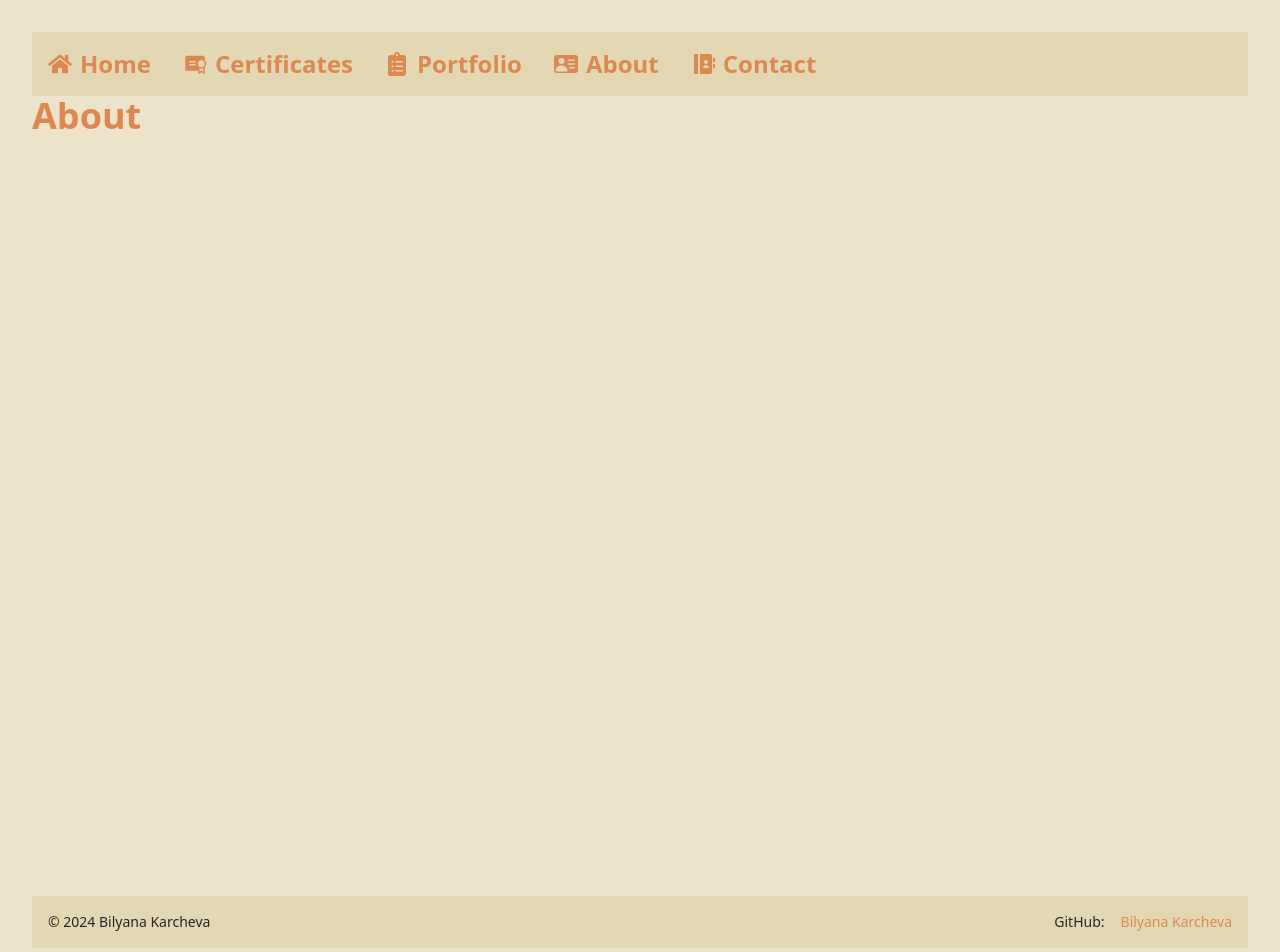
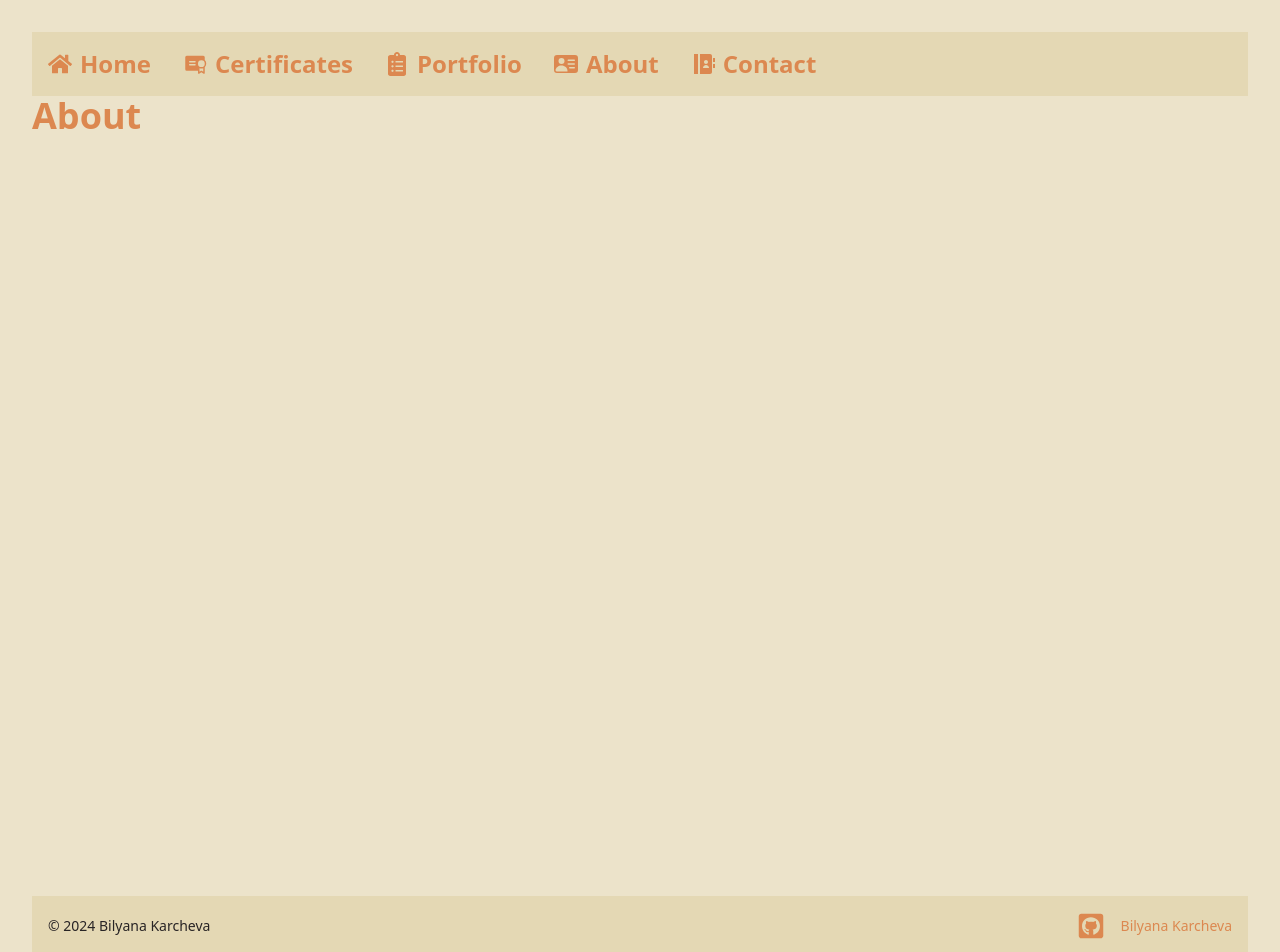
Before and after one commit to bilyanakarcheva/my-portfolio, a React (Vite) app: page /about in a window 1280 px wide. Shown: the top 952 px of the page. Built offline with nearby package versions, Linux system fonts and the light colour scheme.

Commit message:
Update github icon

```diff
--- a/src/components/Footer/Footer.tsx
+++ b/src/components/Footer/Footer.tsx
@@ -1,9 +1,11 @@
+import { FaGithubSquare, FaGithub } from "react-icons/fa";
+
 function Footer() {
     return (
         <footer className="footer footer-center p-4 flex flex-row justify-between bg-base-200">
             <p>© 2024 Bilyana Karcheva</p>
             <div className="flex gap-4">
-                GitHub:
+                <FaGithubSquare size="2em" className="text-accent" />
                 <a href="https://github.com/bilyanakarcheva" target="_blank" rel="noopener noreferrer" className="text-accent">Bilyana Karcheva</a>
             </div>
         </footer>
```
